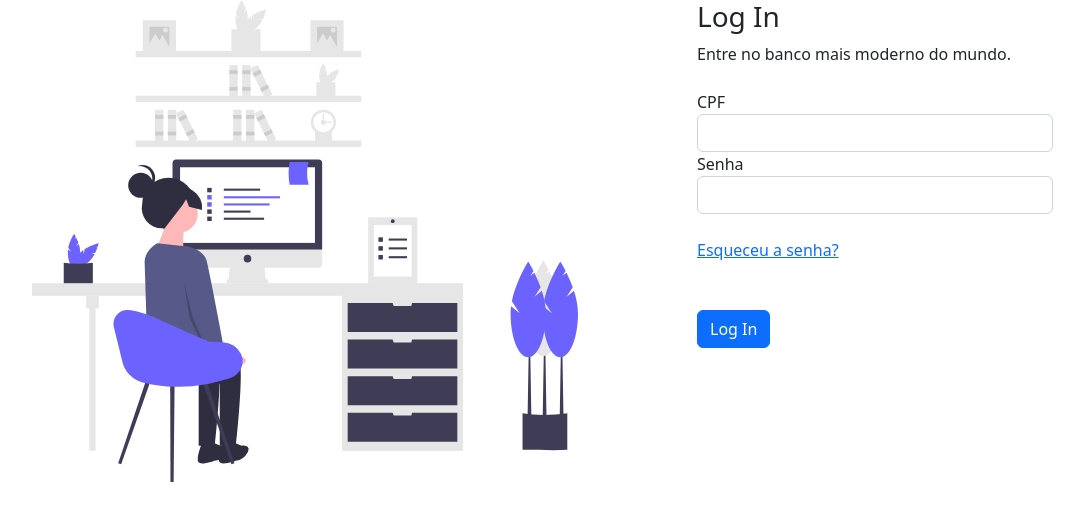
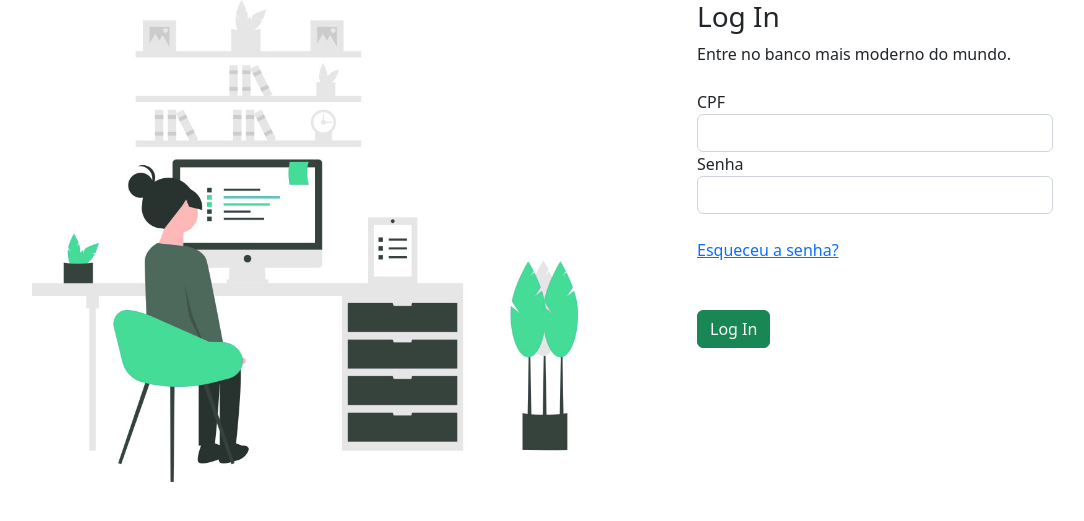
Before and after one commit to the1scient/bancopisenac, a PHP site: page /login.php in a window 1280 px wide. Shown: the top 521 px of the page, without its empty margins (50-1134 px from the left). Run offline with PHP 8.4, Linux system fonts and the light colour scheme.

Commit message:
fixing login

```diff
--- a/assets/js/main.js
+++ b/assets/js/main.js
@@ -9,6 +9,4 @@
 	    $field.removeClass('field--not-empty');
 	  }
 	});
-
-
 });
--- a/kernel/login.php
+++ b/kernel/login.php
@@ -11,7 +11,7 @@
 
 $sql = $pdo->prepare("SELECT * FROM usuarios WHERE cpf = :cpf AND senha = :senha");
 $sql->bindValue(':cpf', $cpf);
-$sql->bindValue(':senha', $password);
+$sql->bindValue(':senha', md5($password));
 $sql->execute();
 
 echo $sql->rowCount();
@@ -28,7 +28,4 @@
     echo "Email ou senha incorretos";
 }
 
-
-
-
 ?>
--- a/login.php
+++ b/login.php
@@ -30,7 +30,7 @@
     <div class="container">
       <div class="row">
         <div class="col-md-6">
-          <img src="<?php echo ASSETS_URL ?>images/undraw_remotely_2j6y.svg" alt="Image" class="img-fluid">
+          <img src="<?php echo ASSETS_URL ?>images/login.jpg" alt="Image" class="img-fluid">
         </div>
         <div class="col-md-6 contents">
           <div class="row justify-content-center">
@@ -42,12 +42,12 @@
             <form action="<?php echo SITE_URL ?>kernel/login.php" method="post">
               <div class="form-group first">
                 <label for="username">CPF</label>
-                <input type="text" name="cpf" class="form-control" id="cpf">
+                <input type="text" name="cpf" class="form-control" id="cpf" required>
 
               </div>
               <div class="form-group last mb-4">
                 <label for="password">Senha</label>
-                <input type="password" name="password" class="form-control" id="password">
+                <input type="password" name="password" class="form-control" id="password" required>
 
               </div>
 
@@ -56,9 +56,7 @@
                 <span class="ml-auto"><a href="#" class="forgot-pass">Esqueceu a senha?</a></span>
               </div>
 
-              <input type="submit" value="Log In" class="btn btn-block btn-primary">
-
-
+              <input type="submit" value="Log In" class="btn btn btn-success">
 
             </form>
             </div>
```
Also changed, not shown: assets/images/login.jpg (added), 1 other file.
